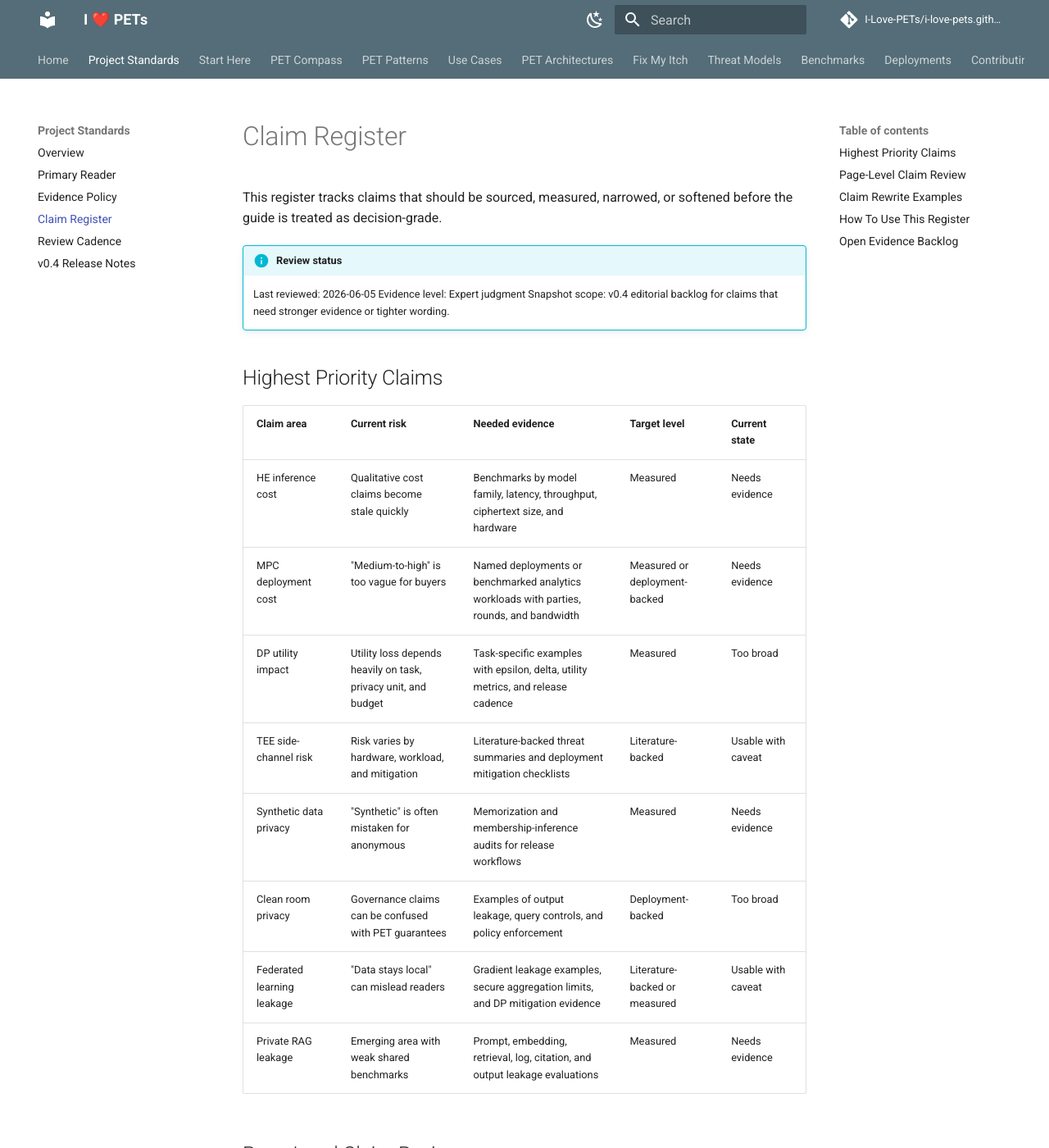
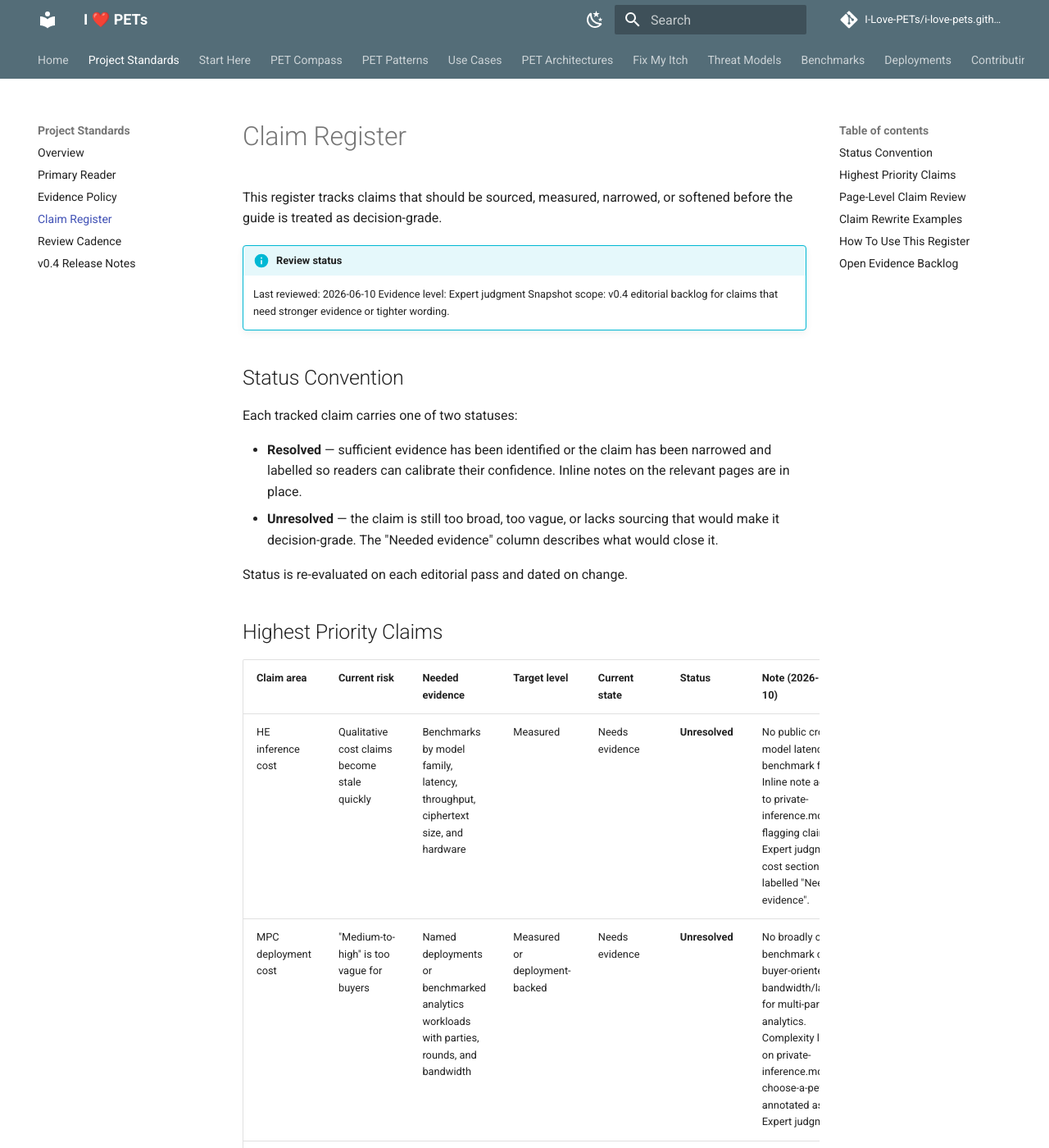
Before and after one commit to I-Love-PETs/i-love-pets.github.io, an MkDocs documentation site: the page built from docs/project-standards/claim-register.md, in a window 1280 px wide and 1400 px high. Shown: the whole window at 82% size. Built offline with MkDocs 1.6.1 and Material for MkDocs 9.7.7, drawn with Linux system fonts in a browser that asks for light colours; comment, search, counter and statistics services are not loaded; some of the changed text lies outside the part shown.

Commit message:
evidence-pass: add Resolved/Unresolved status and dated notes to claim register

```diff
--- a/docs/project-standards/claim-register.md
+++ b/docs/project-standards/claim-register.md
@@ -3,22 +3,31 @@
 This register tracks claims that should be sourced, measured, narrowed, or softened before the guide is treated as decision-grade.
 
 !!! info "Review status"
-    Last reviewed: 2026-06-05
+    Last reviewed: 2026-06-10
     Evidence level: Expert judgment
     Snapshot scope: v0.4 editorial backlog for claims that need stronger evidence or tighter wording.
 
+## Status Convention
+
+Each tracked claim carries one of two statuses:
+
+- **Resolved** — sufficient evidence has been identified or the claim has been narrowed and labelled so readers can calibrate their confidence. Inline notes on the relevant pages are in place.
+- **Unresolved** — the claim is still too broad, too vague, or lacks sourcing that would make it decision-grade. The "Needed evidence" column describes what would close it.
+
+Status is re-evaluated on each editorial pass and dated on change.
+
 ## Highest Priority Claims
 
-| Claim area | Current risk | Needed evidence | Target level | Current state |
-| --- | --- | --- | --- | --- |
-| HE inference cost | Qualitative cost claims become stale quickly | Benchmarks by model family, latency, throughput, ciphertext size, and hardware | Measured | Needs evidence |
-| MPC deployment cost | "Medium-to-high" is too vague for buyers | Named deployments or benchmarked analytics workloads with parties, rounds, and bandwidth | Measured or deployment-backed | Needs evidence |
-| DP utility impact | Utility loss depends heavily on task, privacy unit, and budget | Task-specific examples with epsilon, delta, utility metrics, and release cadence | Measured | Too broad |
-| TEE side-channel risk | Risk varies by hardware, workload, and mitigation | Literature-backed threat summaries and deployment mitigation checklists | Literature-backed | Usable with caveat |
-| Synthetic data privacy | "Synthetic" is often mistaken for anonymous | Memorization and membership-inference audits for release workflows | Measured | Needs evidence |
-| Clean room privacy | Governance claims can be confused with PET guarantees | Examples of output leakage, query controls, and policy enforcement | Deployment-backed | Too broad |
-| Federated learning leakage | "Data stays local" can mislead readers | Gradient leakage examples, secure aggregation limits, and DP mitigation evidence | Literature-backed or measured | Usable with caveat |
-| Private RAG leakage | Emerging area with weak shared benchmarks | Prompt, embedding, retrieval, log, citation, and output leakage evaluations | Measured | Needs evidence |
+| Claim area | Current risk | Needed evidence | Target level | Current state | Status | Note (2026-06-10) |
+| --- | --- | --- | --- | --- | --- | --- |
+| HE inference cost | Qualitative cost claims become stale quickly | Benchmarks by model family, latency, throughput, ciphertext size, and hardware | Measured | Needs evidence | **Unresolved** | No public cross-model latency benchmark found. Inline note added to private-inference.md flagging claim as Expert judgment; cost section labelled "Needs evidence". |
+| MPC deployment cost | "Medium-to-high" is too vague for buyers | Named deployments or benchmarked analytics workloads with parties, rounds, and bandwidth | Measured or deployment-backed | Needs evidence | **Unresolved** | No broadly cited benchmark covers buyer-oriented bandwidth/latency for multi-party analytics. Complexity label on private-inference.md and choose-a-pet.md annotated as Expert judgment. |
+| DP utility impact | Utility loss depends heavily on task, privacy unit, and budget | Task-specific examples with epsilon, delta, utility metrics, and release cadence | Measured | Too broad | **Unresolved** | Claim is workload-dependent; no single source covers all tasks. Inline caveat added to choose-a-pet.md DP row directing readers to check task-specific benchmarks. |
+| TEE side-channel risk | Risk varies by hardware, workload, and mitigation | Literature-backed threat summaries and deployment mitigation checklists | Literature-backed | Usable with caveat | **Resolved** | Covered by well-known research on SGX/TDX side-channels (e.g., Van Bulck et al., USENIX Security 2018; Intel Product Security advisories). Inline note added to private-inference.md citing this class of work. |
+| Synthetic data privacy | "Synthetic" is often mistaken for anonymous | Memorization and membership-inference audits for release workflows | Measured | Needs evidence | **Unresolved** | No single production audit standard exists. Inline caveat in choose-a-pet.md points to membership-inference testing as the concrete next step; claim marked Expert judgment until audits are conducted. |
+| Clean room privacy | Governance claims can be confused with PET guarantees | Examples of output leakage, query controls, and policy enforcement | Deployment-backed | Too broad | **Unresolved** | No public postmortem with output-leakage data available. Claim remains broad; choose-a-pet.md notes governance vs. cryptographic distinction. |
+| Federated learning leakage | "Data stays local" can mislead readers | Gradient leakage examples, secure aggregation limits, and DP mitigation evidence | Literature-backed or measured | Usable with caveat | **Resolved** | Gradient leakage literature well-established (Zhu et al., NeurIPS 2019; Geiping et al., NeurIPS 2020). Inline note added to choose-a-pet.md FL row. |
+| Private RAG leakage | Emerging area with weak shared benchmarks | Prompt, embedding, retrieval, log, citation, and output leakage evaluations | Measured | Needs evidence | **Unresolved** | No public benchmark covers all leakage surfaces. Inline note in choose-a-pet.md calls out the multi-surface exposure; marked Needs evidence. |
 
 ## Page-Level Claim Review
 
```
